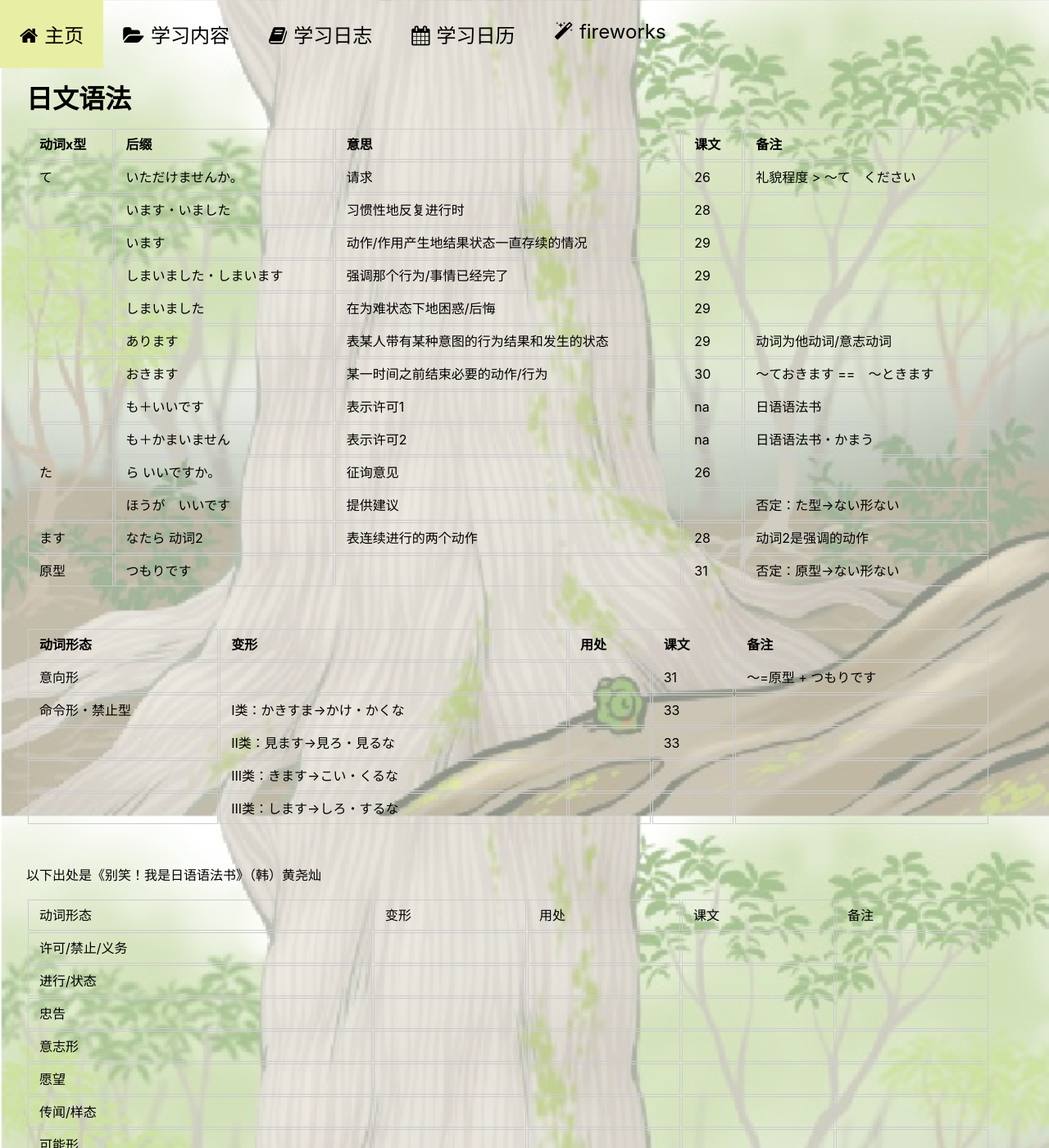
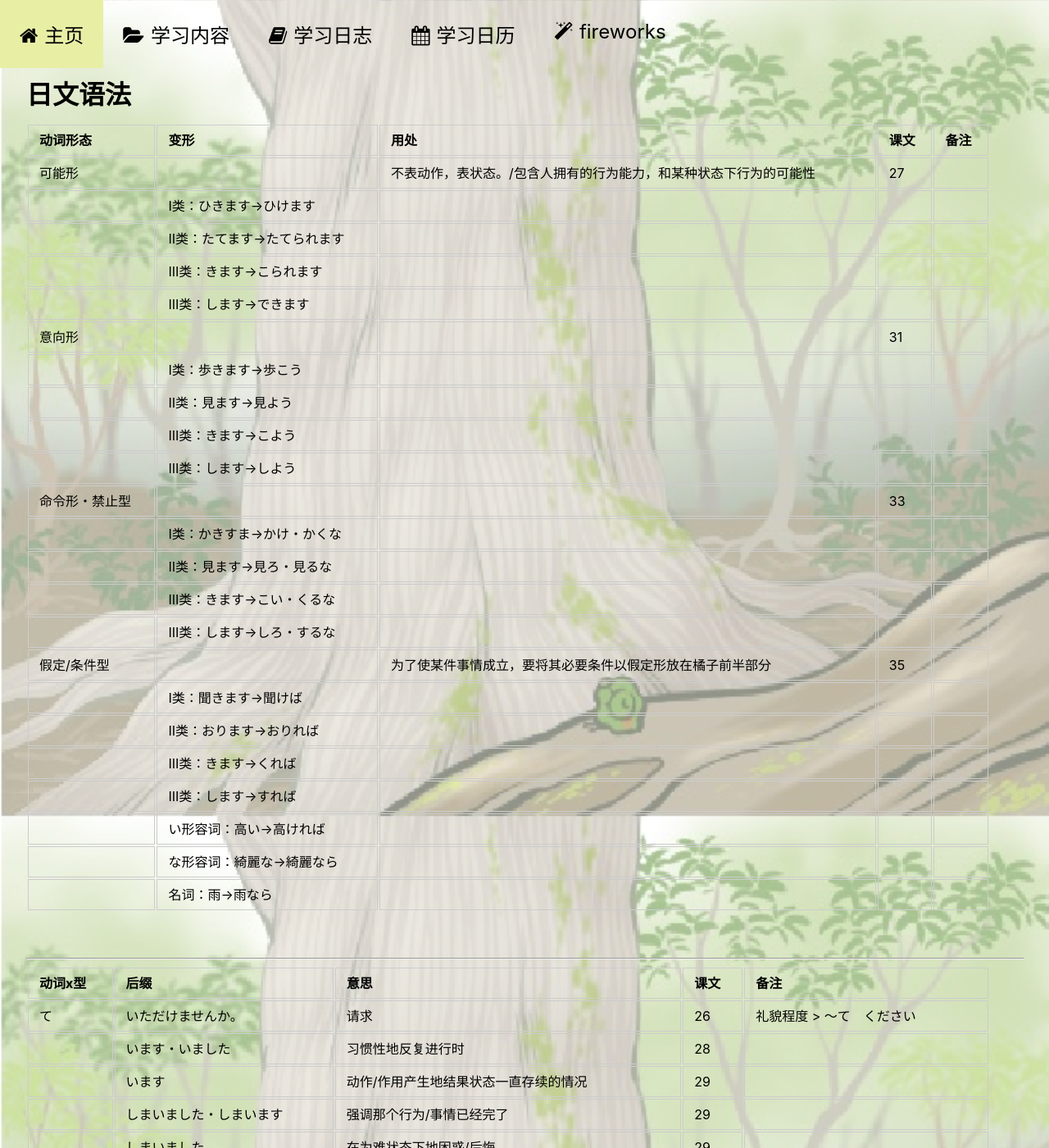
Before and after one commit to shunw/shunw.github.io, a Jekyll site: the page built from jp-grammar.md, in a window 1280 px wide and 1400 px high. Shown: the whole window at 82% size. Built offline with Jekyll 4.4.1, drawn with Linux system fonts in a browser that asks for light colours; some of the changed text lies outside the part shown.

Commit message:
update grammar

```diff
--- a/jp-grammar.md
+++ b/jp-grammar.md
@@ -4,6 +4,38 @@ title: 日文纠错
 ---
 
 # 日文语法
+
+
+
+
+|动词形态|变形|用处|课文|备注|
+|---|---|---|---|---|
+|可能形||不表动作，表状态。/包含人拥有的行为能力，和某种状态下行为的可能性|27||
+||I类：ひきます→ひけます||||
+||II类：たてます→たてられます||||
+||III类：きます→こられます||||
+||III类：します→できます||||
+|---|---|---|---|---|
+|意向形|||31||
+||I类：歩きます→歩こう||||
+||II类：見ます→見よう||||
+||III类：きます→こよう||||
+||III类：します→しよう||||
+|命令形・禁止型|||33||
+||I类：かきすま→かけ・かくな||||
+||II类：見ます→見ろ・見るな||||
+||III类：きます→こい・くるな||||
+||III类：します→しろ・するな||||
+|假定/条件型||为了使某件事情成立，要将其必要条件以假定形放在橘子前半部分|35||
+||I类：聞きます→聞けば||||
+||II类：おります→おりれば||||
+||III类：きます→くれば||||
+||III类：します→すれば||||
+||い形容词：高い→高ければ||||
+||な形容词：綺麗な→綺麗なら||||
+||名词：雨→雨なら||||
+
+<hr>
 
 |动词x型|后缀|意思|课文|备注|
 |---|---|---|---|---|
@@ -20,33 +52,3 @@ title: 日文纠错
 ||ほうが　いいです|提供建议||否定：た型→ない形ない|
 |ます|なたら 动词2|表连续进行的两个动作|28|动词2是强调的动作|
 |原型|つもりです||31|否定：原型→ない形ない|
-
-
-
-|动词形态|变形|用处|课文|备注|
-|---|---|---|---|---|
-|意向形|||31|～=原型 + つもりです|
-|命令形・禁止型|I类：かきすま→かけ・かくな　||33||
-||II类：見ます→見ろ・見るな　||33||
-||III类：きます→こい・くるな　||||
-||III类：します→しろ・するな　||||
-
-以下出处是《别笑！我是日语语法书》（韩）黄尧灿
-
-|动词形态|变形|用处|课文|备注|
-|许可/禁止/义务|||||
-|进行/状态|||||
-|忠告|||||
-|意志形|||||
-|愿望|||||
-|传闻/样态|||||
-|可能形|||||
-|命令形|||||
-|原因/理由|||||
-|给予/接受|||||
-|推量形|||||
-|被动形|||||
-|使役形|||||
-|使役被动形|||||
-|条件形|||||
-|敬语|||||
```
